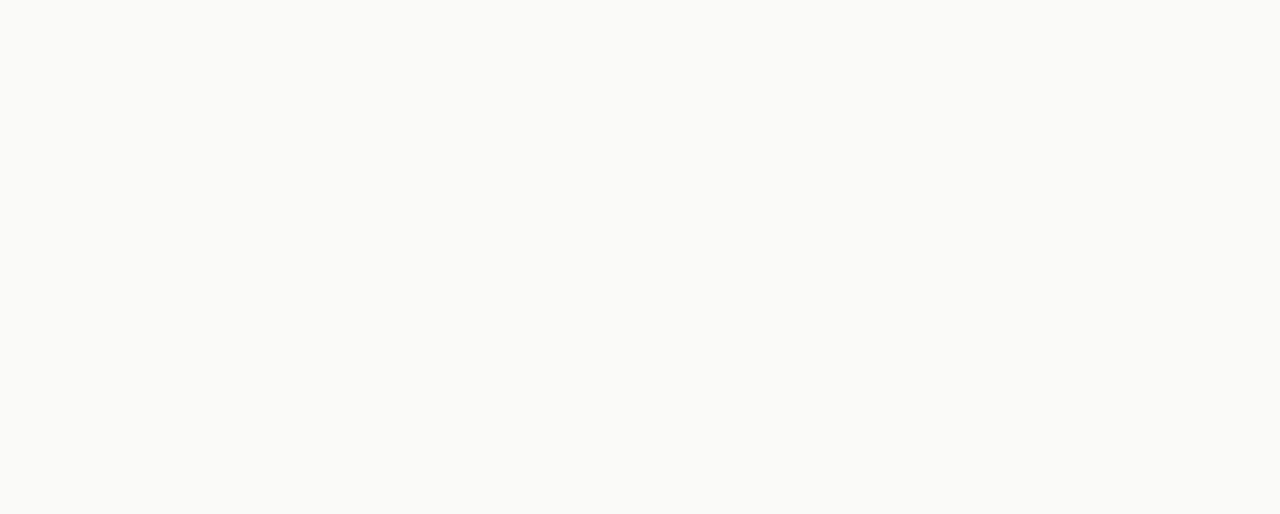
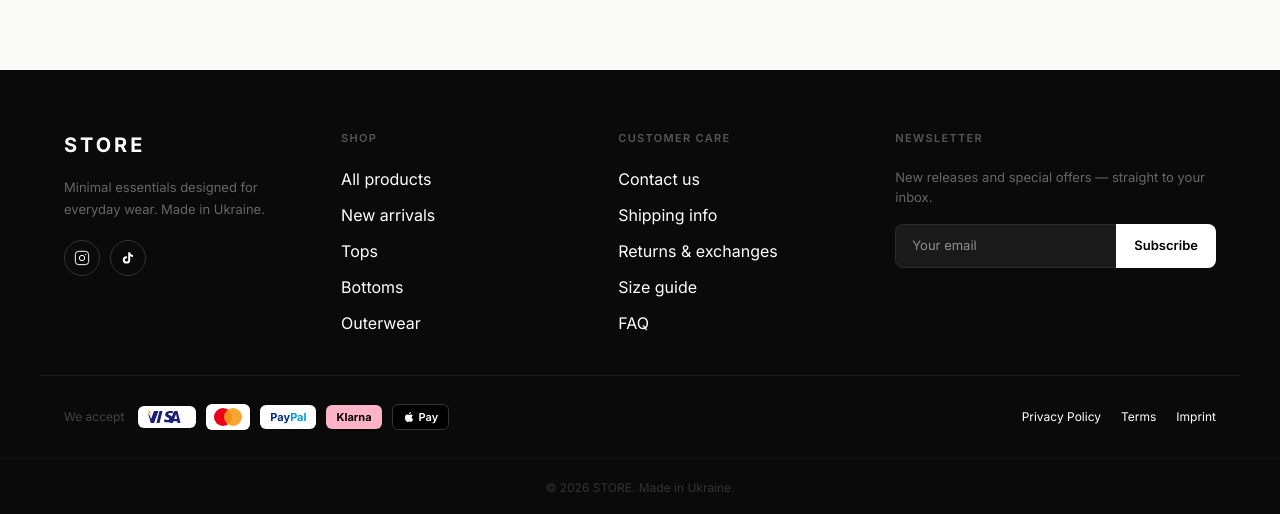
Before and after one commit to yan432/clothing-store, a Next.js app in the folder frontend/: page / in a window 1280 px wide. Shown: the part 2139-2653 px from the top of the page. Before the commit the page ends 2129 px from the top, so only its background shows below. Built offline with nearby package versions, Linux system fonts and the light colour scheme; no server answers.

Commit message:
feat: footer + cart drawer animation

```diff
--- /dev/null
+++ b/frontend/app/components/Footer.js
@@ -0,0 +1,147 @@
+export default function Footer() {
+  const shopLinks = [
+    ['All products','/products'],
+    ['New arrivals','/products?category=New'],
+    ['Tops','/products?category=Tops'],
+    ['Bottoms','/products?category=Bottoms'],
+    ['Outerwear','/products?category=Outerwear'],
+  ]
+  const careLinks = [
+    ['Contact us','mailto:info@edmclothes.com'],
+    ['Shipping info','/shipping'],
+    ['Returns & exchanges','/returns'],
+    ['Size guide','/size-guide'],
+    ['FAQ','/faq'],
+  ]
+
+  return (
+    <footer style={{background:'#0a0a0a',color:'#fff',marginTop:80}}>
+      <div style={{maxWidth:1200,margin:'0 auto',padding:'60px 24px 40px',display:'grid',gridTemplateColumns:'1fr 1fr 1fr 1.3fr',gap:48}}>
+
+        {/* Brand */}
+        <div>
+          <p style={{fontSize:20,fontWeight:700,letterSpacing:'0.15em',margin:'0 0 16px'}}>STORE</p>
+          <p style={{fontSize:13,color:'#666',lineHeight:1.7,margin:'0 0 20px'}}>
+            Minimal essentials designed for everyday wear. Made in Ukraine.
+          </p>
+          <div style={{display:'flex',gap:10}}>
+            <a href="https://www.instagram.com/edm.clothes" target="_blank" rel="noopener noreferrer"
+              style={{width:36,height:36,borderRadius:'50%',border:'1px solid #333',display:'flex',alignItems:'center',justifyContent:'center',textDecoration:'none'}}>
+              <svg width="16" height="16" viewBox="0 0 24 24" fill="none" stroke="#fff" strokeWidth="1.5">
+                <rect x="2" y="2" width="20" height="20" rx="5"/>
+                <circle cx="12" cy="12" r="4"/>
+                <circle cx="17.5" cy="6.5" r="1" fill="#fff" stroke="none"/>
+              </svg>
+            </a>
+            <a href="https://www.tiktok.com" target="_blank" rel="noopener noreferrer"
+              style={{width:36,height:36,borderRadius:'50%',border:'1px solid #333',display:'flex',alignItems:'center',justifyContent:'center',textDecoration:'none'}}>
+              <svg width="14" height="16" viewBox="0 0 24 24" fill="#fff">
+                <path d="M19.59 6.69a4.83 4.83 0 01-3.77-4.25V2h-3.45v13.67a2.89 2.89 0 01-2.88 2.5 2.89 2.89 0 01-2.89-2.89 2.89 2.89 0 012.89-2.89c.28 0 .54.04.79.1V9.01a6.32 6.32 0 00-.79-.05 6.34 6.34 0 00-6.34 6.34 6.34 6.34 0 006.34 6.34 6.34 6.34 0 006.33-6.34V8.69a8.18 8.18 0 004.78 1.52V6.75a4.85 4.85 0 01-1.01-.06z"/>
+              </svg>
+            </a>
+          </div>
+        </div>
+
+        {/* Shop */}
+        <div>
+          <p style={{fontSize:11,fontWeight:600,letterSpacing:'0.12em',color:'#555',textTransform:'uppercase',margin:'0 0 20px'}}>Shop</p>
+          <ul style={{listStyle:'none',margin:0,padding:0,display:'flex',flexDirection:'column',gap:12}}>
+            {shopLinks.map(([label, href]) => (
+              <li key={label}>
+                <a href={href} className="footer-link">{label}</a>
+              </li>
+            ))}
+          </ul>
+        </div>
+
+        {/* Customer care */}
+        <div>
+          <p style={{fontSize:11,fontWeight:600,letterSpacing:'0.12em',color:'#555',textTransform:'uppercase',margin:'0 0 20px'}}>Customer care</p>
+          <ul style={{listStyle:'none',margin:0,padding:0,display:'flex',flexDirection:'column',gap:12}}>
+            {careLinks.map(([label, href]) => (
+              <li key={label}>
+                <a href={href} className="footer-link">{label}</a>
+              </li>
+            ))}
+          </ul>
+        </div>
+
+        {/* Newsletter */}
+        <div>
+          <p style={{fontSize:11,fontWeight:600,letterSpacing:'0.12em',color:'#555',textTransform:'uppercase',margin:'0 0 20px'}}>Newsletter</p>
+          <p style={{fontSize:13,color:'#666',lineHeight:1.6,margin:'0 0 16px'}}>
+            New releases and special offers — straight to your inbox.
+          </p>
+          <div style={{display:'flex'}}>
+            <input type="email" placeholder="Your email"
+  style={{
+    flex:1,padding:'11px 16px',background:'#1a1a1a',
+    borderTop:'1px solid #2a2a2a',
+    borderBottom:'1px solid #2a2a2a',
+    borderLeft:'1px solid #2a2a2a',
+    borderRight:'none',
+    borderRadius:'8px 0 0 8px',
+    color:'#fff',fontSize:13,outline:'none'
+  }}/>
+  <button style={{padding:'11px 18px',background:'#fff',color:'#000',border:'none',borderRadius:'0 8px 8px 0',fontSize:13,fontWeight:600,cursor:'pointer'}}>
+              Subscribe
+            </button>
+          </div>
+        </div>
+      </div>
+
+      {/* Payment methods */}
+      <div style={{borderTop:'1px solid #1a1a1a',maxWidth:1200,margin:'0 auto',padding:'28px 24px'}}>
+        <div style={{display:'flex',alignItems:'center',justifyContent:'space-between',flexWrap:'wrap',gap:16}}>
+          <div style={{display:'flex',alignItems:'center',gap:10,flexWrap:'wrap'}}>
+            <span style={{fontSize:12,color:'#444',marginRight:4}}>We accept</span>
+            {/* Visa */}
+            <div style={{background:'#fff',borderRadius:6,padding:'4px 10px',display:'flex',alignItems:'center'}}>
+              <svg width="38" height="14" viewBox="0 0 38 14" fill="none">
+                <path d="M14.5 1L11.5 13H8.5L11.5 1H14.5Z" fill="#1A1F71"/>
+                <path d="M25 1.3C24.4 1.1 23.4 0.9 22.2 0.9C19.2 0.9 17.1 2.4 17.1 4.6C17.1 6.2 18.6 7.1 19.7 7.6C20.8 8.1 21.2 8.4 21.2 8.9C21.2 9.6 20.3 9.9 19.5 9.9C18.4 9.9 17.8 9.7 16.9 9.3L16.5 9.1L16.1 11.7C16.8 12 18 12.3 19.3 12.3C22.5 12.3 24.5 10.8 24.5 8.4C24.5 7.1 23.7 6.1 21.9 5.3C20.9 4.8 20.3 4.5 20.3 3.9C20.3 3.4 20.9 2.9 22.1 2.9C23.1 2.9 23.8 3.1 24.4 3.3L24.7 3.4L25 1.3Z" fill="#1A1F71"/>
+                <path d="M29.5 1H27.2C26.5 1 26 1.2 25.7 1.9L21.5 13H24.7L25.3 11.3H29.2L29.5 13H32.5L29.5 1ZM26.2 9C26.5 8.2 27.6 5.3 27.6 5.3C27.6 5.3 27.9 4.5 28.1 4L28.3 5.3C28.3 5.3 29 8.5 29.1 9H26.2Z" fill="#1A1F71"/>
+                <path d="M6 1L3 9.2L2.7 7.7C2.1 5.9 0.6 4 0 3.1L2.8 13H6L10.5 1H6Z" fill="#1A1F71"/>
+                <path d="M2.5 1H0L0.1 1.6C1.3 2.7 2.4 4.5 2.7 5.9L2.4 2.1C2.3 1.4 1.9 1.1 2.5 1Z" fill="#F2AE14"/>
+              </svg>
+            </div>
+            {/* Mastercard */}
+            <div style={{background:'#fff',borderRadius:6,padding:'4px 8px',display:'flex',alignItems:'center',gap:0}}>
+              <div style={{width:18,height:18,borderRadius:'50%',background:'#EB001B'}}/>
+              <div style={{width:18,height:18,borderRadius:'50%',background:'#F79E1B',marginLeft:-8,opacity:0.9}}/>
+            </div>
+            {/* PayPal */}
+            <div style={{background:'#fff',borderRadius:6,padding:'4px 10px',display:'flex',alignItems:'center'}}>
+              <span style={{fontSize:11,fontWeight:700,color:'#003087'}}>Pay</span>
+              <span style={{fontSize:11,fontWeight:700,color:'#009cde'}}>Pal</span>
+            </div>
+            {/* Klarna */}
+            <div style={{background:'#FFB3C7',borderRadius:6,padding:'4px 10px',display:'flex',alignItems:'center'}}>
+              <span style={{fontSize:11,fontWeight:700,color:'#000'}}>Klarna</span>
+            </div>
+            {/* Apple Pay */}
+            <div style={{background:'#000',borderRadius:6,padding:'4px 10px',border:'1px solid #333',display:'flex',alignItems:'center',gap:4}}>
+              <svg width="12" height="14" viewBox="0 0 24 24" fill="white"><path d="M18.71 19.5c-.83 1.24-1.71 2.45-3.05 2.47-1.34.03-1.77-.79-3.29-.79-1.53 0-2 .77-3.27.82-1.31.05-2.3-1.32-3.14-2.53C4.25 17 2.94 12.45 4.7 9.39c.87-1.52 2.43-2.48 4.12-2.51 1.28-.02 2.5.87 3.29.87.78 0 2.26-1.07 3.8-.91.65.03 2.47.26 3.64 1.98-.09.06-2.17 1.28-2.15 3.81.03 3.02 2.65 4.03 2.68 4.04-.03.07-.42 1.44-1.38 2.83M13 3.5c.73-.83 1.94-1.46 2.94-1.5.13 1.17-.34 2.35-1.04 3.19-.69.85-1.83 1.51-2.95 1.42-.15-1.15.41-2.35 1.05-3.11z"/></svg>
+              <span style={{fontSize:11,fontWeight:600,color:'#fff'}}>Pay</span>
+            </div>
+          </div>
+
+          <div style={{display:'flex',gap:20}}>
+            {[['Privacy Policy','/privacy'],['Terms','/terms'],['Imprint','/imprint']].map(([label, href]) => (
+              <a key={label} href={href} className="footer-link" style={{fontSize:12,marginBottom:0}}>
+                {label}
+              </a>
+            ))}
+          </div>
+        </div>
+      </div>
+
+      {/* Bottom */}
+      <div style={{borderTop:'1px solid #111',padding:'20px 24px',textAlign:'center'}}>
+        <p style={{fontSize:12,color:'#333',margin:0}}>
+          © {new Date().getFullYear()} STORE. Made in Ukraine.
+        </p>
+      </div>
+    </footer>
+  )
+}
--- a/frontend/app/globals.css
+++ b/frontend/app/globals.css
@@ -150,4 +150,16 @@
   .product-detail-price {
     font-size: 28px;
   }
+  .footer-link {
+  display: block;
+  font-size: 13px;
+  color: #999;
+  text-decoration: none;
+  margin-bottom: 10px;
+  transition: color 0.15s;
 }
+
+.footer-link:hover {
+  color: #fff;
+}
+}
--- a/frontend/app/layout.js
+++ b/frontend/app/layout.js
@@ -4,6 +4,7 @@
 import { AuthProvider } from './context/AuthContext'
 import NavBar from './components/NavBar'
 import DrawerWrapper from './components/DrawerWrapper'
+import Footer from './components/Footer'
 
 const inter = Inter({ subsets: ['latin'] })
 
@@ -21,6 +22,7 @@
             <NavBar />
             <DrawerWrapper />
             {children}
+            <Footer />
           </CartProvider>
         </AuthProvider>
       </body>
```
